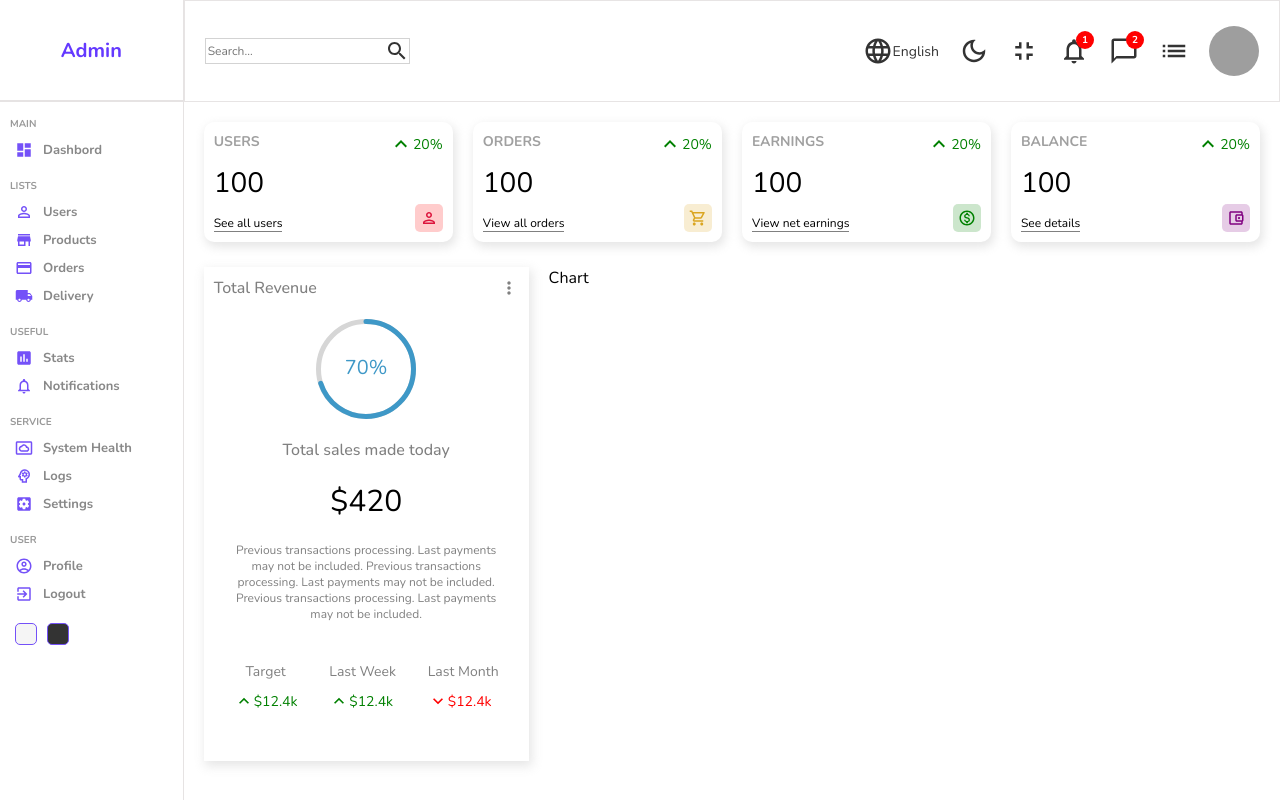
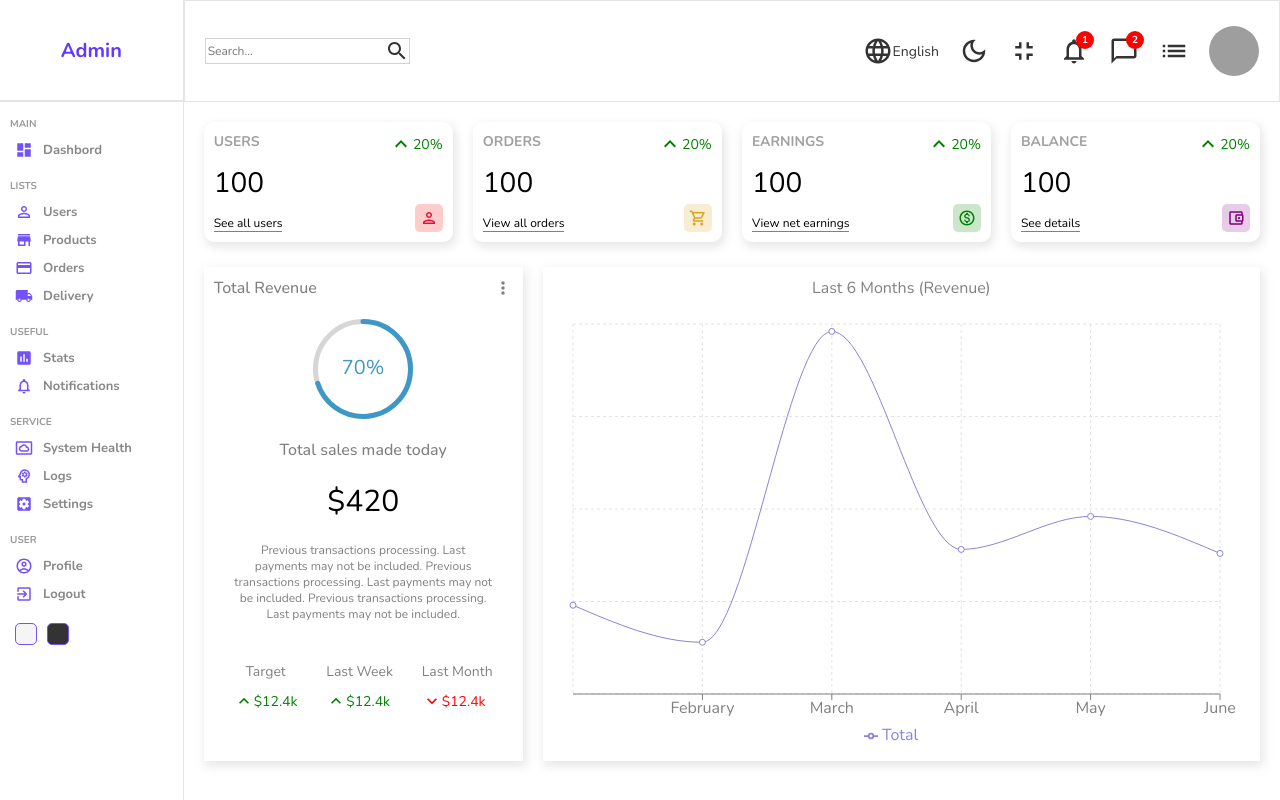
Before and after one commit to RamaneDev/bookingApp, a React (Create React App) app in the folder admin/: page / in a window 1280 px wide. Built offline with nearby package versions, Linux system fonts and the light colour scheme; grey boxes are pictures that could not be loaded.

Commit message:
chart comp with it's css

```diff
--- a/admin/src/components/chart/Chart.jsx
+++ b/admin/src/components/chart/Chart.jsx
@@ -1,9 +1,58 @@
 import React from 'react'
 import './chart.scss'
+import { LineChart, Line, XAxis, YAxis, CartesianGrid, Tooltip, Legend, ResponsiveContainer } from 'recharts';
 
 const Chart = () => {
+  const data = [
+    {
+      name: 'January',
+      Total: 2400
+    },
+    {
+      name: 'February',
+      Total: 1398
+    },
+    {
+      name: 'March',
+      Total: 9800
+    },
+    {
+      name: 'April',
+      Total: 3908
+    },
+    {
+      name: 'May',
+      Total: 4800
+    },
+    {
+      name: 'June',
+      Total: 3800
+    }
+  ];
   return (
-    <div className='chart'>Chart</div>
+    <div className='chart'>
+      <div className="title">Last 6 Months (Revenue)</div>
+      <ResponsiveContainer width="100%" height="100%">
+        <LineChart
+          width={500}
+          height={300}
+          data={data}
+          margin={{
+            top: 5,
+            right: 30,
+            left: 20,
+            bottom: 5,
+          }}
+        >
+          <CartesianGrid strokeDasharray="3 3" className='chartGrid'/>
+          <XAxis dataKey="name" stroke='gray' />
+          {/* <YAxis /> */}
+          <Tooltip />
+          <Legend />
+          <Line type="monotone" dataKey="Total" stroke="#8884d8" activeDot={{ r: 8 }} />
+        </LineChart>
+      </ResponsiveContainer>
+    </div>
   )
 }
 
--- a/admin/src/components/chart/chart.scss
+++ b/admin/src/components/chart/chart.scss
@@ -1,4 +1,18 @@
 .chart{
     display: flex;
+    flex-direction: column;
+    align-items: center;
     flex: 7;
+    -webkit-box-shadow: 2px 4px 10px 1px rgba(201,201,201,0.47);
+    box-shadow: 2px 4px 10px 1px rgba(201,201,201,0.47);
+    padding: 10px;
+    color: gray;
+
+    .title{
+        margin-bottom: 20px;
+    }
+
+    .chartGrid{
+        stroke: rgb(228, 225, 225);
+    }
 }
```
